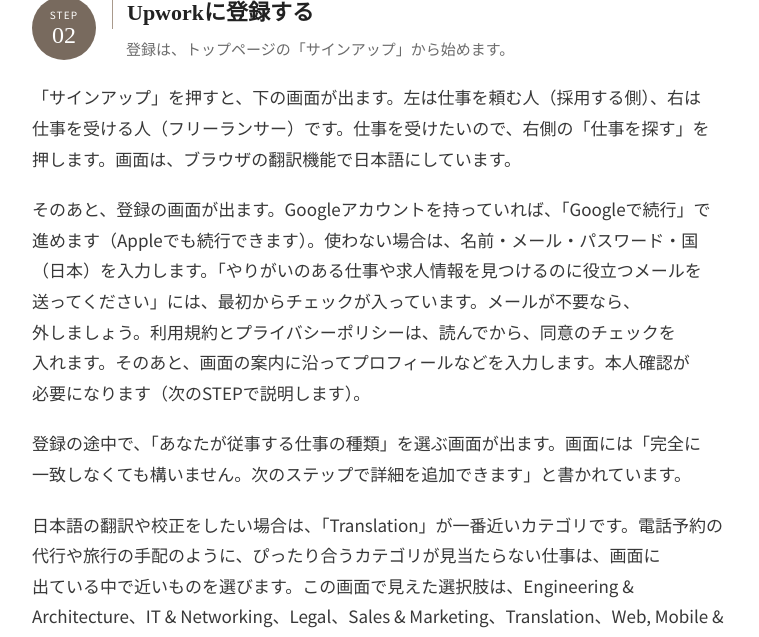
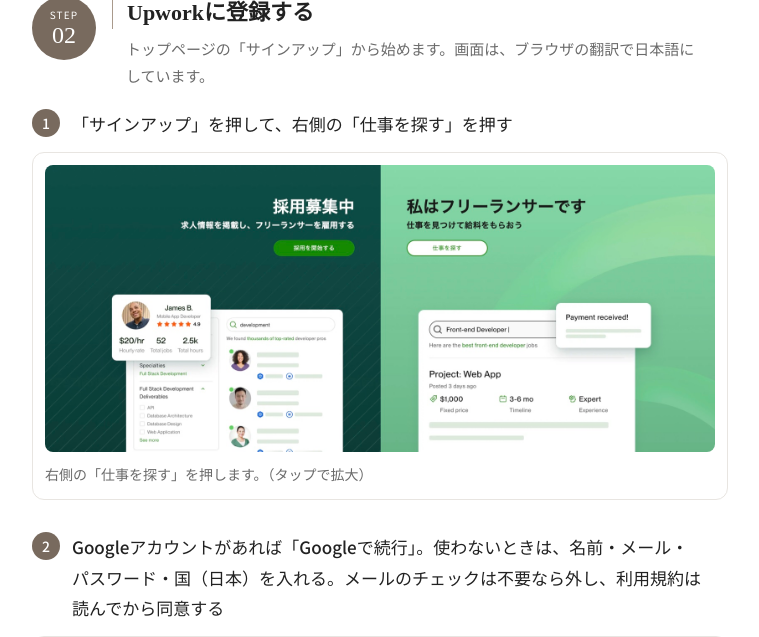
Before and after one commit to mion-ai-mama/upwork-japanese-tokuten, a plain HTML site: page index.html in a window 1280 px wide. Shown: the part 2974-3611 px from the top of the page, without its empty margins (260-1019 px from the left). Drawn offline with Linux system fonts and the light colour scheme.

Commit message:
🕒 2026-11-18 10:05:30
STEP 02・03 を、手順と画面を交互に並べる形に変更し、STEPを分割

```diff
--- a/css/style.css
+++ b/css/style.css
@@ -261,3 +261,9 @@ a:focus-visible, button:focus-visible {
 
 /* 画面収録の解説動画は、画面の文字が読めるよう少し広く表示する */
 .hero__video--wide { max-width: 720px; }
+
+/* 手順と画面を交互に並べる */
+.flow { margin: 0 0 32px; }
+.flow__text { display: flex; gap: 12px; align-items: flex-start; margin: 0 0 12px; font-weight: 500; color: var(--c-ink); }
+.flow__no { flex: 0 0 28px; height: 28px; border-radius: 50%; background: var(--c-taupe); color: #fff; font-size: 14px; line-height: 28px; text-align: center; }
+.flow .figure { margin-top: 0; }
--- a/js/content.js
+++ b/js/content.js
@@ -62,7 +62,7 @@ const CONTENT = {
       lead: "日本語が使えることが、そのまま強みになるお仕事があります。",
       paragraphs: [
         "たとえば、日本に旅行に来る外国の人のために、日本のレストランへ日本語で電話して、予約をする仕事があります。このほかにも、日本語の音声の確認や録音、日本語の翻訳、校正などの募集があります。",
-        "どれも、英語がすらすらでなくても、日本語を使う場面が中心です。ただし、依頼主とのやりとりは英語になります。そこはChatGPTに手伝ってもらいます（STEP 05）。",
+        "どれも、英語がすらすらでなくても、日本語を使う場面が中心です。ただし、依頼主とのやりとりは英語になります。そこはChatGPTに手伝ってもらいます（STEP 06）。",
       ],
       list: [
         "日本のお店や宿への、電話での予約や問い合わせ",
@@ -91,89 +91,130 @@ const CONTENT = {
     {
       number: "02",
       title: "Upworkに登録する",
-      lead: "登録は、トップページの「サインアップ」から始めます。",
-      paragraphs: [
-        "「サインアップ」を押すと、下の画面が出ます。左は仕事を頼む人（採用する側）、右は仕事を受ける人（フリーランサー）です。仕事を受けたいので、右側の「仕事を探す」を押します。画面は、ブラウザの翻訳機能で日本語にしています。",
-        "そのあと、登録の画面が出ます。Googleアカウントを持っていれば、「Googleで続行」で進めます（Appleでも続行できます）。使わない場合は、名前・メール・パスワード・国（日本）を入力します。「やりがいのある仕事や求人情報を見つけるのに役立つメールを送ってください」には、最初からチェックが入っています。メールが不要なら、外しましょう。利用規約とプライバシーポリシーは、読んでから、同意のチェックを入れます。そのあと、画面の案内に沿ってプロフィールなどを入力します。本人確認が必要になります（次のSTEPで説明します）。",
-        "登録の途中で、「あなたが従事する仕事の種類」を選ぶ画面が出ます。画面には「完全に一致しなくても構いません。次のステップで詳細を追加できます」と書かれています。",
-        "日本語の翻訳や校正をしたい場合は、「Translation」が一番近いカテゴリです。電話予約の代行や旅行の手配のように、ぴったり合うカテゴリが見当たらない仕事は、画面に出ている中で近いものを選びます。この画面で見えた選択肢は、Engineering & Architecture、IT & Networking、Legal、Sales & Marketing、Translation、Web, Mobile & Software Dev、Writing でした（一覧は、上下にスクロールできます）。「Translation」を選ぶと、下に、さらに細かい2つのチェック欄が出ます。「Translation & Localization Services」は翻訳・ローカライズ（その国向けに内容を整えること）、「Language Tutoring & Interpretation」は語学の指導と通訳です。翻訳や校正をしたいなら、前者にチェックを入れます。通訳（電話の通訳など）や、日本語を教える仕事をしたいなら、後者にチェックを入れます。チェック欄なので、両方に入れられる形です。そのあと、「Skills（スキル）」の欄が出ます。入力欄に文字を入れると、候補が出ます。候補を選ぶと、追加されます（3つ以上、最大15個。あとから変えられます）。追加したスキルは、「×」で消せます。入れるスキルの例は、Japanese、Communications、Virtual Assistance です。旅行の手配や予約の手伝いなら、Travel Planning も合います。できることだけを入れましょう。",
-        "次に、プロフィールの画面が出ます。「Title（肩書き）」と「Introduction（自己紹介）」は必須です。Titleは4文字以上、Introductionは100文字以上です。下の英文をコピーして、自分の内容に書き換えて入れましょう。できないことは消して、実際の経験だけを書きます。時給（Hourly rate）の欄は、STEP 01の募集の例を見て決めます。画面には、金額は応募ごとに調整できると書かれています。手数料を引いた額が、Total earningsに出ます。画面を下に進むと、「Employment history（職歴）」「Education（学歴）」「Language（言語）」が続きます。職歴は、アルバイト・ボランティア・インターンも入れられます（右の「Add employment」）。学歴は、学位でなくても大丈夫です（「Add Education」）。言語は、英語が必須で、どのレベルでもよいと書かれています。「Add language」で「Japanese」を追加して、自分のレベルを選びます。英語のレベルは、実際に近いものを選びましょう。職歴と学歴は、日本語で書いて、ChatGPTに英語にしてもらうと簡単です（下のプロンプト）。職歴の「Add employment」を押すと、入力欄が出ます。Title（肩書き）、Company（会社名。会社に属していない場合は Self-Employed＝自営）、City（市）、Country（国）、「I currently work here（今もここで働いている）」、Start date（開始の月と年）、End date（終了の月と年）、Description（仕事内容・任意）です。「I currently work here」にチェックを入れると、End date は「Present（現在）」になります。また、プロフィールの写真（アイコン）の登録も必要です。",
-
-      ],
+      lead: "トップページの「サインアップ」から始めます。画面は、ブラウザの翻訳で日本語にしています。",
+      paragraphs: [],
       list: [],
-      figures: [
+      flow: [
         {
+          text: "「サインアップ」を押して、右側の「仕事を探す」を押す",
+          figure: {
             src: "assets/images/upwork-signup.jpg",
             alt: "Upworkのサインアップ画面。左に「採用募集中」と「採用を開始する」ボタン、右に「私はフリーランサーです」と「仕事を探す」ボタンが並んでいる",
-          caption: "サインアップの最初の画面。仕事を受けるときは、右側の「仕事を探す」を押します。",
+            caption: "右側の「仕事を探す」を押します。",
             zoom: true,
           },
+        },
         {
+          text: "Googleアカウントがあれば「Googleで続行」。使わないときは、名前・メール・パスワード・国（日本）を入れる。メールのチェックは不要なら外し、利用規約は読んでから同意する",
+          figure: {
             src: "assets/images/upwork-register-form.jpg",
-          alt: "Upworkの登録画面。「登録して、好きな仕事を見つけよう」の下に、「Appleで続行」と「Googleで続行」のボタン、その下に、ファーストネーム・苗字・メール・パスワード・国（日本）の入力欄と、メールの受け取りと利用規約への同意のチェック欄がある",
-          caption: "登録の画面（ブラウザの翻訳で日本語にしています。お名前とメールアドレスは隠しています）。",
+            alt: "Upworkの登録画面。「Appleで続行」と「Googleで続行」のボタン、その下に、ファーストネーム・苗字・メール・パスワード・国（日本）の入力欄と、メールの受け取りと利用規約への同意のチェック欄がある",
+            caption: "登録の画面。お名前とメールアドレスは隠しています。",
             zoom: true,
           },
+        },
         {
+          text: "仕事の種類（カテゴリ）は「Translation」。ぴったり合わなくても、近いものでOK",
+          figure: {
             src: "assets/images/upwork-category.jpg",
-          alt: "Upworkの登録中の画面。「あなたが従事する仕事の種類」の下で、カテゴリの一覧が開き、Engineering & Architecture、IT & Networking、Legal、Sales & Marketing、Translation、Web, Mobile & Software Dev、Writing が並んでいる",
-          caption: "カテゴリを選ぶ画面（ブラウザの翻訳で日本語にしています）。",
+            alt: "「あなたが従事する仕事の種類」の下で、カテゴリの一覧が開き、Engineering & Architecture、IT & Networking、Legal、Sales & Marketing、Translation、Web, Mobile & Software Dev、Writing が並んでいる",
+            caption: "カテゴリの一覧から「Translation」を選びます。",
             zoom: true,
           },
+        },
         {
+          text: "下のチェック欄は、翻訳・校正なら「Translation & Localization Services」、通訳や日本語を教えるなら「Language Tutoring & Interpretation」",
+          figure: {
             src: "assets/images/upwork-subcategory.jpg",
             alt: "カテゴリに「Translation」を選んだあとの画面。下に、「Language Tutoring & Interpretation」と「Translation & Localization Services」の2つのチェック欄が並んでいる",
-          caption: "「Translation」を選ぶと、下に2つのチェック欄が出ます。",
+            caption: "「Translation」を選ぶと、2つのチェック欄が出ます。",
             zoom: true,
           },
+        },
+      ],
+      figures: [],
+      prompts: [],
+      point: {
+        label: "登録の前に",
+        text: "アカウントは1人1つです。他の人に使わせたり、他人の名前で登録したりしてはいけません。名前は、身分証と同じにしましょう。",
+        examplesLabel: null,
+        examples: [],
+      },
+    },
     {
+      number: "03",
+      title: "プロフィールを入れる",
+      lead: "英語で入力します。英文は、コピーして使えます。",
+      paragraphs: [],
+      list: [],
+      flow: [
+        {
+          text: "Skills（スキル）：入力して、出てくる候補を選ぶ。3つ以上、最大15個。できることだけ入れる",
+          figure: {
             src: "assets/images/upwork-skills.jpg",
             alt: "スキル入力の画面。「Skills」の下の入力欄に、Japanese、Communications、Virtual Assistance の3つが追加されていて、右下に「3/15 skills」と出ている。下に、Tutoring と Live Interpretation の候補が並んでいる",
-          caption: "スキルを入れる画面（英語のままです）。3つ追加した状態です。",
+            caption: "例：Japanese、Communications、Virtual Assistance。旅行の手配なら Travel Planning も。",
             zoom: true,
           },
+        },
         {
+          text: "Title（肩書き）とIntroduction（自己紹介）は必須。下の英文をコピーして、できないことは消す。時給（Hourly rate）は、STEP 01の募集の例を見て決める",
+          figure: {
             src: "assets/images/upwork-profile.jpg",
             alt: "プロフィール入力の画面。「About you」の下に、必須のTitle（4文字以上）とIntroduction（100文字以上）の入力欄、その下にHourly rate（時給）の欄がある。左に、About you、Hourly rate、Employment history、Education、Languageのメニューが並んでいる",
-          caption: "プロフィールの入力画面（英語のままです）。TitleとIntroductionは必須です。",
+            caption: "Titleは4文字以上、Introductionは100文字以上です。",
             zoom: true,
           },
-        {
-          src: "assets/images/upwork-profile2.jpg",
-          alt: "プロフィール入力の続きの画面。Employment history、Education、Languageの3つの項目があり、それぞれ右に「Add employment」「Add Education」「Add language」のボタンがある。Languageには「English（必須）」と、レベルを選ぶ欄がある",
-          caption: "プロフィールの続き（英語のままです）。職歴・学歴・言語を入れます。",
-          zoom: true,
-        },
-        {
-          src: "assets/images/upwork-employment-form.jpg",
-          alt: "職歴を追加する画面。Employment historyの下に、Title、Company、City、Country、「I currently work here」のチェック、Start dateとEnd date、Description（任意）の入力欄が並んでいる（入力欄は空にしてある）",
-          caption: "職歴を追加する画面（入力欄は空にしてあります）。",
-          zoom: true,
-        },
-      ],
           prompts: [
             {
               label: "Title（肩書き）の例",
               text: "Native Japanese Speaker | Japanese Language Support",
             },
             {
-          label: "職歴・学歴を英語にしてもらうプロンプト",
-          text: "Upworkのプロフィールに入れる、職歴と学歴を、英語にしてください。\n\n【職歴（日本語でOK）】\n（ここに職歴を日本語で入力）\n例：飲食店のホールのアルバイト。接客、電話での予約の受付\n\n【学歴（日本語でOK）】\n（ここに学歴を日本語で入力）\n例：〇〇大学 〇〇学部 卒業\n\n【作ってほしいもの】\n・職歴：Title（肩書き）、Company（会社名・店名）、Description（1〜2文の仕事内容）\n・学歴：School（学校名）、Degree（学位・卒業の種類）、Field of study（専攻）\n\n【条件】\n・書いていないことは足さない。わからない項目は「要確認」と書く\n・やさしい英語で書く\n・実際にない経験や実績を作らない",
-        },
-        {
               label: "Introduction（自己紹介）の例",
               text: "I am a native Japanese speaker living in Japan.\n\nI can help with:\n- Japanese phone calls and bookings in Japan (restaurants, hotels)\n- Checking and proofreading Japanese text\n- Japanese–English messages (I check every detail carefully)\n\nI confirm the details with you before I start, and I report back clearly.\nAvailable: （ここに使える時間を英語で入力。例：weekday mornings, up to 10 hours per week）",
             },
           ],
+        },
+        {
+          text: "職歴（Employment history）と学歴（Education）：日本語で書いて、ChatGPTに英語にしてもらう",
+          figure: {
+            src: "assets/images/upwork-employment-form.jpg",
+            alt: "職歴を追加する画面。Title、Company、City、Country、「I currently work here」のチェック、Start dateとEnd date、Description（任意）の入力欄が並んでいる（入力欄は空にしてある）",
+            caption: "職歴を追加する画面（入力欄は空にしてあります）。Companyは、会社に属していなければ Self-Employed。",
+            zoom: true,
+          },
+          prompts: [
+            {
+              label: "職歴・学歴を英語にしてもらうプロンプト",
+              text: "Upworkのプロフィールに入れる、職歴と学歴を、英語にしてください。\n\n【職歴（日本語でOK）】\n（ここに職歴を日本語で入力）\n例：飲食店のホールのアルバイト。接客、電話での予約の受付\n\n【学歴（日本語でOK）】\n（ここに学歴を日本語で入力）\n例：〇〇大学 〇〇学部 卒業\n\n【作ってほしいもの】\n・職歴：Title（肩書き）、Company（会社名・店名）、Description（1〜2文の仕事内容）\n・学歴：School（学校名）、Degree（学位・卒業の種類）、Field of study（専攻）\n\n【条件】\n・書いていないことは足さない。わからない項目は「要確認」と書く\n・やさしい英語で書く\n・実際にない経験や実績を作らない",
+            },
+          ],
+        },
+        {
+          text: "Language（言語）：英語は必須。「Add language」で Japanese を追加して、レベルを選ぶ。英語のレベルは、実際に近いものを選ぶ",
+          figure: {
+            src: "assets/images/upwork-profile2.jpg",
+            alt: "プロフィール入力の続きの画面。Employment history、Education、Languageの3つの項目があり、それぞれ右に「Add employment」「Add Education」「Add language」のボタンがある。Languageには「English（必須）」と、レベルを選ぶ欄がある",
+            caption: "職歴・学歴・言語の入力欄です。",
+            zoom: true,
+          },
+        },
+        {
+          text: "プロフィールの写真（アイコン）も登録する",
+        },
+      ],
+      figures: [],
+      prompts: [],
       point: {
-        label: "登録の前に",
-        text: "アカウントは1人1つです。他の人に使わせたり、他人の名前で登録したりしてはいけません。名前は、身分証と同じにしましょう。Introductionの意味は、「私は日本に住む日本語ネイティブです。お手伝いできるのは、日本での電話予約（レストラン・ホテル）、日本語の文章の確認・校正、日本語と英語のメッセージです。始める前に、内容を確認します。使える時間は〜です」という内容です。",
+        label: "Introductionの意味",
+        text: "「日本に住む日本語ネイティブです。日本での電話予約、日本語の文章の確認・校正、日本語と英語のメッセージをお手伝いできます」という内容です。このあと、本人確認が必要になります（次のSTEP）。",
         examplesLabel: null,
         examples: [],
       },
     },
     {
-      number: "03",
+      number: "04",
       title: "Upworkの手数料・ルールと、はじめる前に知っておくこと",
       lead: "登録の前に、お金とルールの大事なところだけ確認しておきましょう。",
       paragraphs: [
@@ -197,7 +238,7 @@ const CONTENT = {
       },
     },
     {
-      number: "04",
+      number: "05",
       title: "お仕事を探して、募集文を読み解く",
       lead: "検索のしかたと、英語の募集文をChatGPTに整理してもらう方法です。",
       paragraphs: [
@@ -234,7 +275,7 @@ const CONTENT = {
       },
     },
     {
-      number: "05",
+      number: "06",
       title: "応募メッセージと、英語のやりとり",
       lead: "英語の文章は、ChatGPTに下書きしてもらい、自分で確認して送ります。",
       paragraphs: [
@@ -260,7 +301,7 @@ const CONTENT = {
       },
     },
     {
-      number: "06",
+      number: "07",
       title: "電話予約のお仕事の準備",
       lead: "お店に電話をかける前に、確認することと、話す内容をそろえます。",
       paragraphs: [
@@ -287,7 +328,7 @@ const CONTENT = {
       },
     },
     {
-      number: "07",
+      number: "08",
       title: "報酬の受け取りと、税金",
       lead: "お金の流れと、確定申告の考え方を、おおまかに知っておきましょう。",
       paragraphs: [
--- a/js/script.js
+++ b/js/script.js
@@ -110,6 +110,12 @@
     return `<aside class="point-box"><p class="point-box__label">${p.label}</p><p>${p.text}</p>${ex}${src}</aside>`;
   }
 
+  // 手順と画面を1つずつ交互に並べる（長い文章のあとに画像が続かないようにする）
+  function flowItem(f, id, k) {
+    const prompts = (f.prompts || []).map((p, j) => prompt(p, id + "-flow" + k + "-" + j)).join("");
+    return `<div class="flow"><p class="flow__text"><span class="flow__no" aria-hidden="true">${k + 1}</span><span>${f.text}</span></p>${f.figure ? figure(f.figure) : ""}${(f.figures || []).map(figure).join("")}${prompts}</div>`;
+  }
+
   function step(s, i) {
     const id = "step" + (i + 1);
     const body = (s.paragraphs || []).map((p) => `<p>${p}</p>`).join("");
@@ -126,6 +132,7 @@
         <div class="step__body">
           ${body}
           ${list(s.list, "check-list")}
+          ${(s.flow || []).map((f, k) => flowItem(f, id, k)).join("")}
           ${(s.figures || []).map(figure).join("")}
           ${(s.prompts || []).map((p, k) => prompt(p, id + "-prompt" + k)).join("")}
           ${s.point ? point(s.point) : ""}
```
Also changed, not shown: 1 other file. Lines whose indentation alone changed are shown as unchanged.
